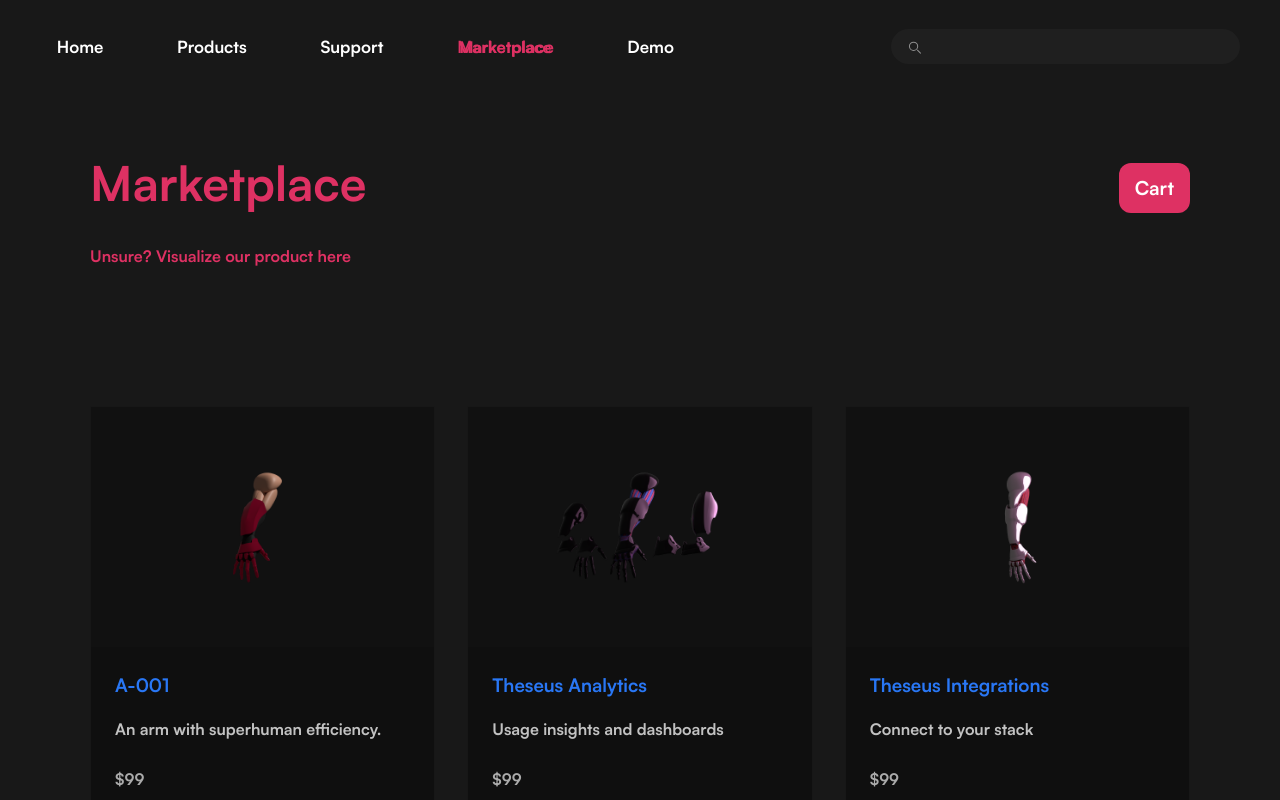
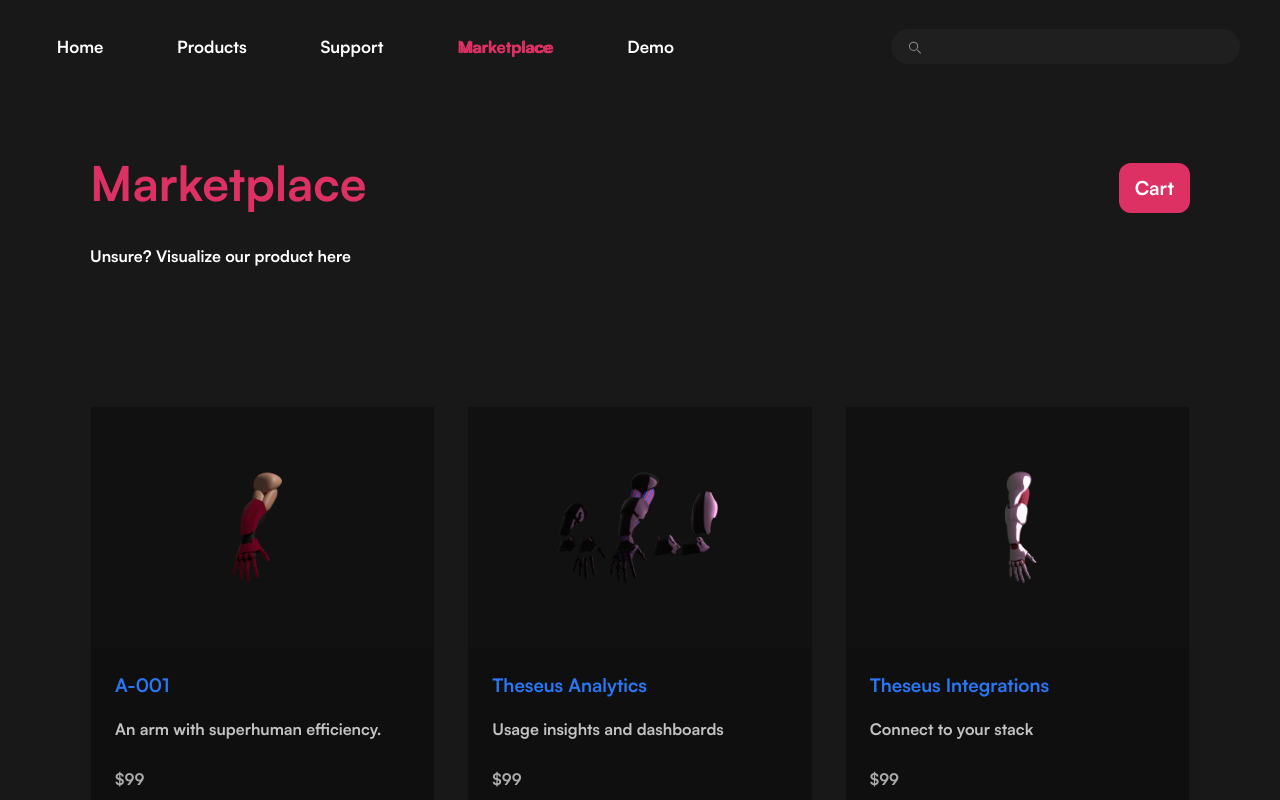
Before and after one commit to SoulShadow8326/theseus, a React (Vite) app: page /marketplace in a window 1280 px wide. Shown: the top 800 px of the page. Built offline with nearby package versions, Linux system fonts and the light colour scheme.

Commit message:
change line colkor pink to white

```diff
--- a/src/pages/marketplace.css
+++ b/src/pages/marketplace.css
@@ -40,7 +40,7 @@ button:focus-visible, .add-cart:focus-visible, .qty-btn:focus-visible, .cart-but
 .qty-count { min-width:24px; height:30px; display:flex; align-items:center; justify-content:center; font-weight:800 }
 
 .visualize-line { display:flex; justify-content:flex-start; margin: 1.25rem 0; }
-.visualize-link { font-family: Satoshi; color: var(--pink); font-weight:700; cursor:pointer; text-decoration: none; padding: 6px 0; }
+.visualize-link { font-family: Satoshi; color: var(--text); font-weight:700; cursor:pointer; text-decoration: none; padding: 6px 0; }
 .visualize-link:hover, .visualize-link:focus { text-decoration: underline; outline: none }
 
 @media (max-width: 900px) {
```
